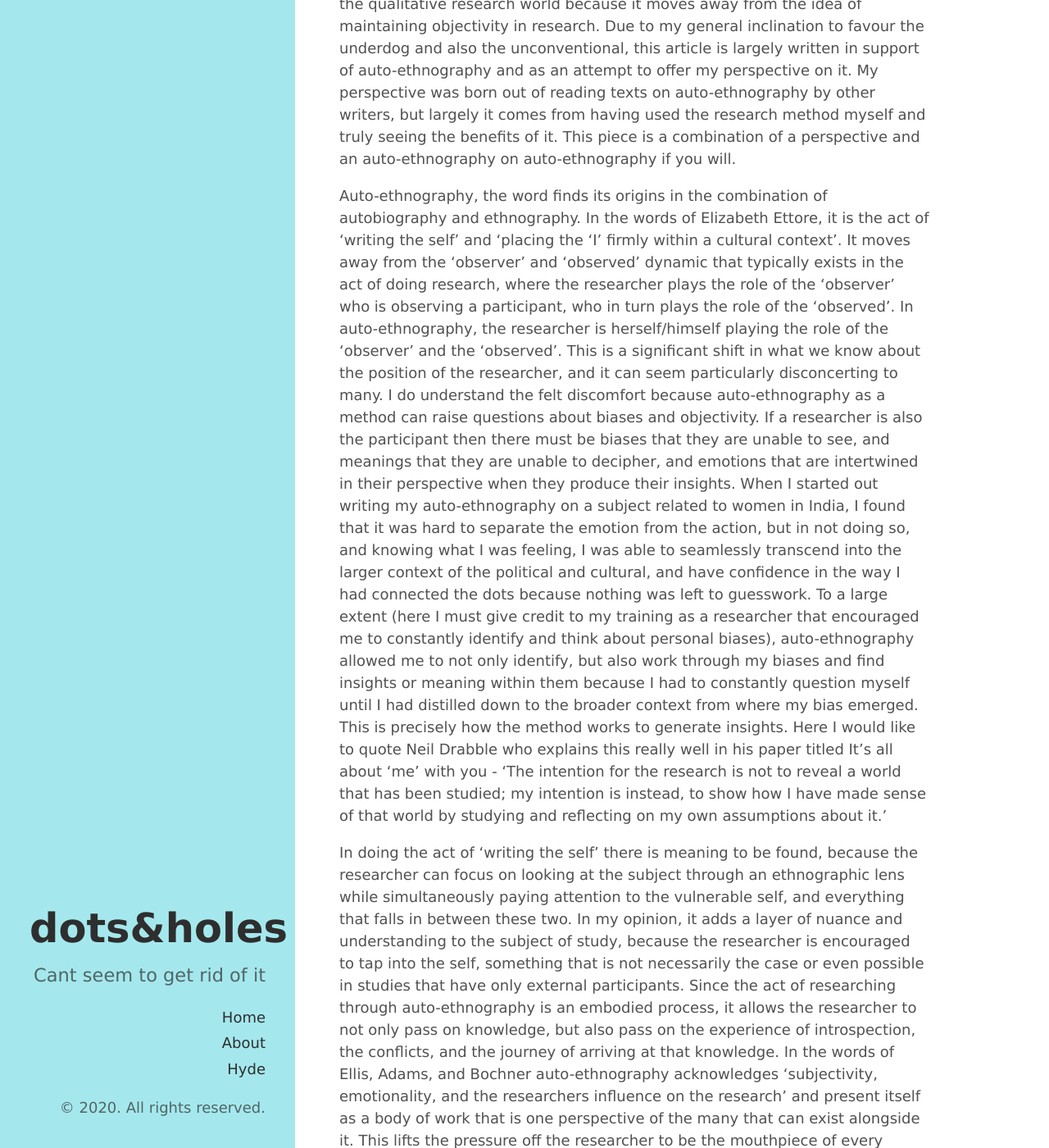
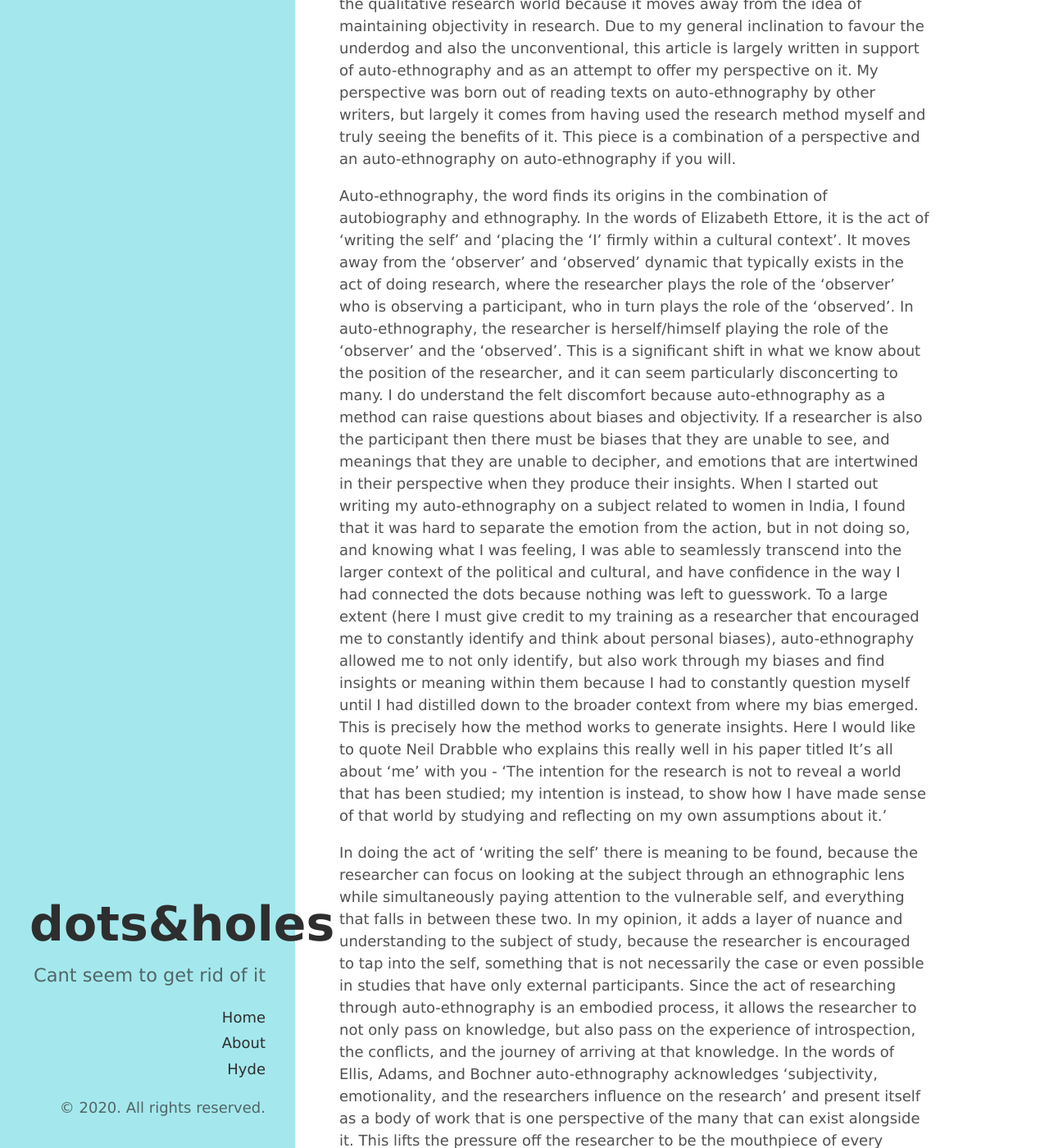
Before and after one commit to dotsandholes/dotsandholes.github.io, a Jekyll site: the page built from index.html, in a window 1280 px wide and 1400 px high, scrolled down 342 px. Shown: the whole window at 82% size. Built offline with Jekyll 4.4.1, drawn with Linux system fonts in a browser that asks for light colours; the list of posts is cut into pages by our own code.

Commit message:
Update hyde.css

```diff
--- a/public/css/hyde.css
+++ b/public/css/hyde.css
@@ -80,7 +80,7 @@ html {
   color: #2e2e2e;
   margin-top: 0;
   font-family: "Lucida Sans Unicode", bold;
-  font-size: 2.75rem;
+  font-size: 3.25rem;
 }
 
 /* Sidebar nav */
```
